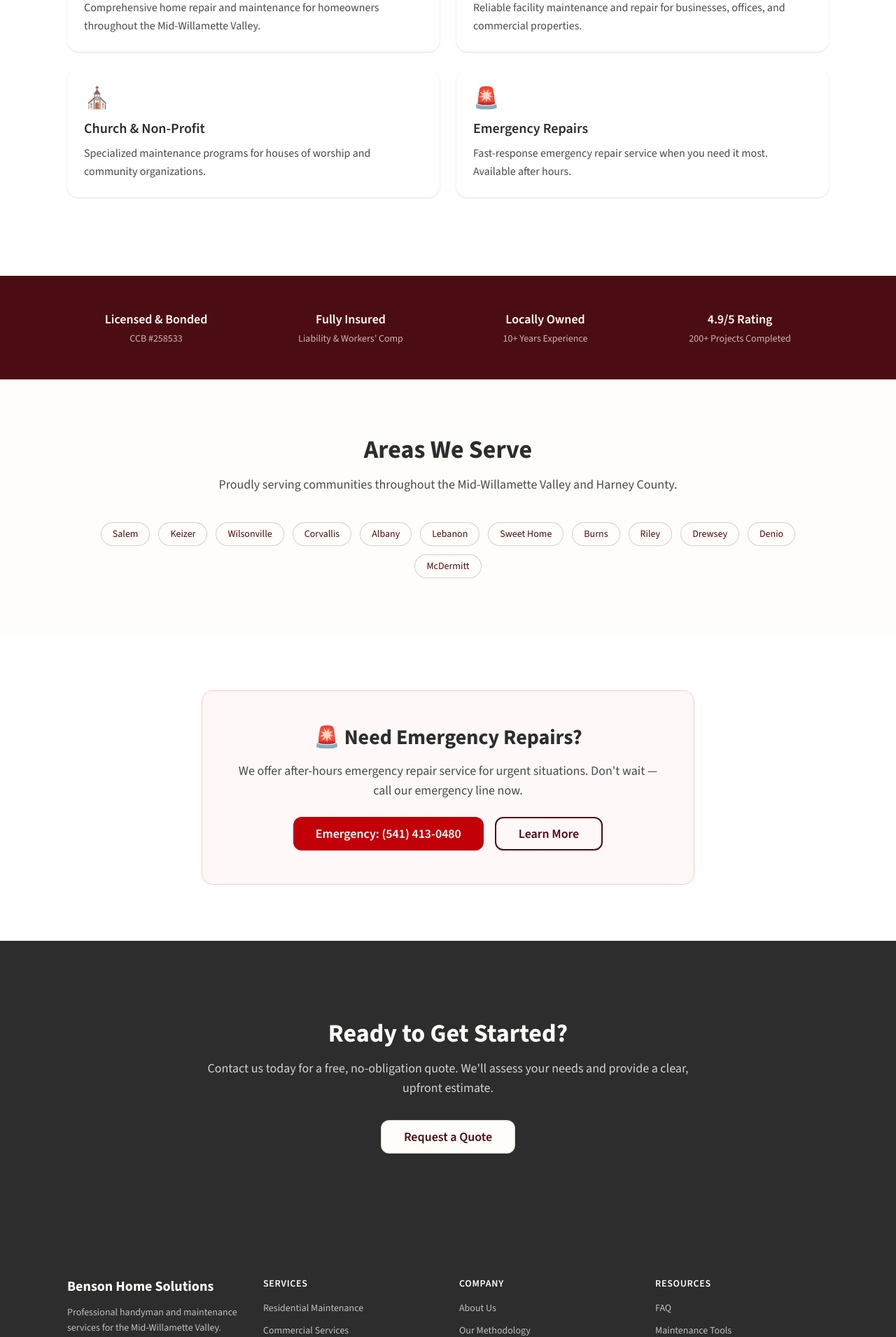
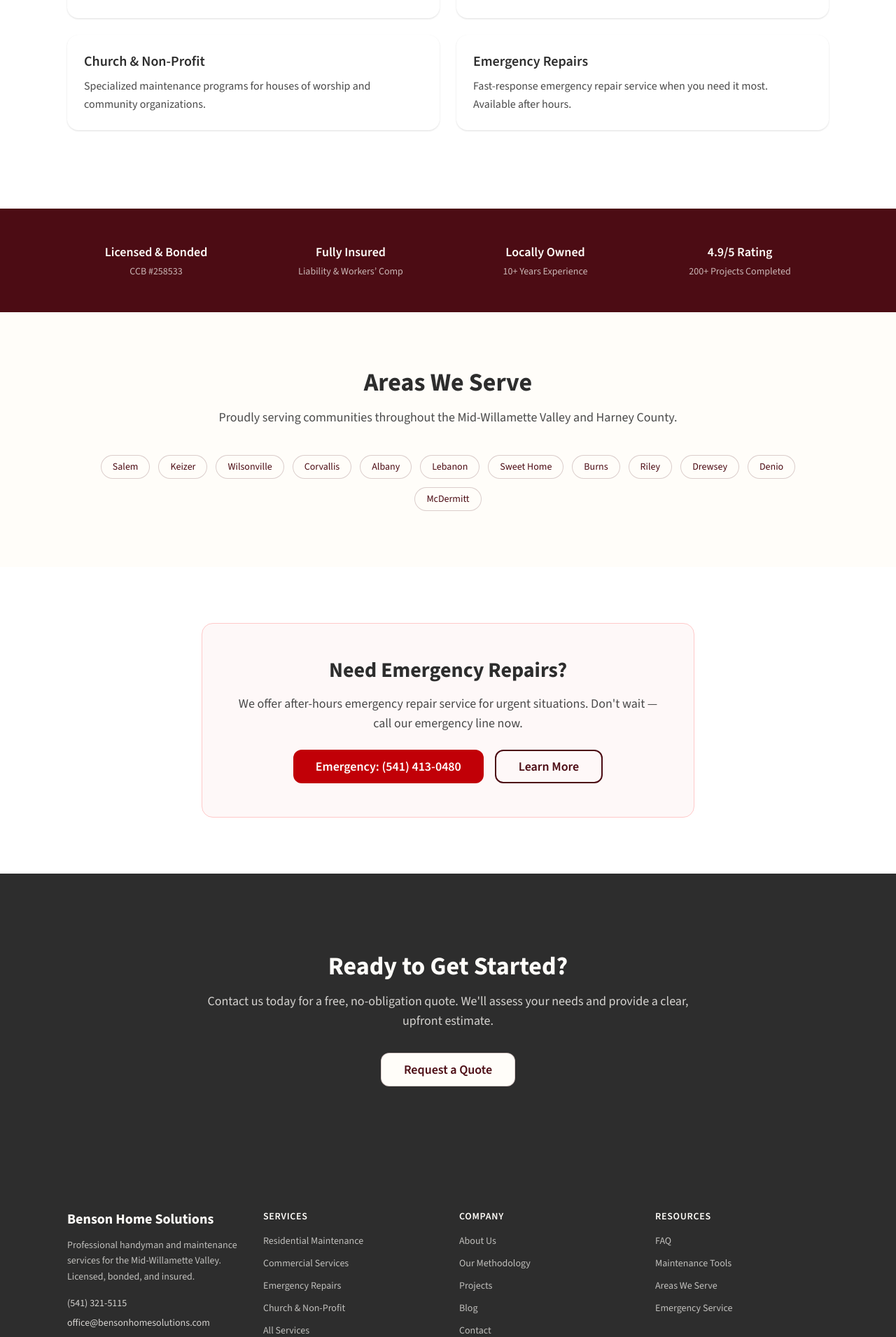
Before and after one commit to elric-cpu/benson-home-solutions-web, a Next.js app: page / in a window 1280 px wide. Shown: the part 1051-2961 px from the top of the page at 70% size. Built offline with nearby package versions, Linux system fonts and the light colour scheme.

Commit message:
fix: remove all emoji from JSX — use plain text only

```diff
--- a/src/app/contact/page.tsx
+++ b/src/app/contact/page.tsx
@@ -94,7 +94,6 @@ export default function ContactPage() {
             <div className="lg:col-span-2">
               {status === 'success' ? (
                 <Card variant="outlined" className="p-8 text-center border-green-200 bg-green-50/50">
-                  <div className="text-4xl mb-4">✅</div>
                   <h2 className="text-2xl font-bold text-charcoal">
                     Message Sent!
                   </h2>
@@ -276,7 +275,7 @@ export default function ContactPage() {
 
               <Card variant="outlined" className="p-6 border-oxblood/20 bg-cream">
                 <h3 className="text-lg font-semibold text-charcoal mb-2">
-                  🚨 Emergency?
+                  Emergency?
                 </h3>
                 <p className="text-sm text-slate mb-4">
                   For urgent repairs, call our after-hours emergency line
--- a/src/app/page.tsx
+++ b/src/app/page.tsx
@@ -15,28 +15,24 @@ const services = [
     description:
       'Comprehensive home repair and maintenance for homeowners throughout the Mid-Willamette Valley.',
     href: '/services/residential-maintenance',
-    icon: '🏠',
   },
   {
     title: 'Commercial Services',
     description:
       'Reliable facility maintenance and repair for businesses, offices, and commercial properties.',
     href: '/services/commercial',
-    icon: '🏢',
   },
   {
     title: 'Church & Non-Profit',
     description:
       'Specialized maintenance programs for houses of worship and community organizations.',
     href: '/services/church-nonprofit',
-    icon: '⛪',
   },
   {
     title: 'Emergency Repairs',
     description:
       'Fast-response emergency repair service when you need it most. Available after hours.',
     href: '/emergency',
-    icon: '🚨',
   },
 ];
 
@@ -100,8 +96,7 @@ export default function HomePage() {
               <Link key={service.title} href={service.href} className="group">
                 <Card hover className="h-full">
                   <CardContent className="p-6">
-                    <span className="text-3xl">{service.icon}</span>
-                    <h3 className="mt-3 text-xl font-semibold text-charcoal group-hover:text-oxblood transition-colors">
+                    <h3 className="text-xl font-semibold text-charcoal group-hover:text-oxblood transition-colors">
                       {service.title}
                     </h3>
                     <p className="mt-2 text-slate leading-relaxed">
@@ -165,7 +160,7 @@ export default function HomePage() {
             className="text-center p-8 md:p-12 border-red-200 bg-red-50/50"
           >
             <h2 className="text-2xl md:text-3xl font-bold">
-              🚨 Need Emergency Repairs?
+              Need Emergency Repairs?
             </h2>
             <p className="mt-4 text-lg text-slate">
               We offer after-hours emergency repair service for urgent
--- a/src/components/layout/Footer.tsx
+++ b/src/components/layout/Footer.tsx
@@ -45,13 +45,13 @@ export function Footer() {
                   href={`tel:${BUSINESS.phone}`}
                   className="block text-cream/80 hover:text-cream transition-colors"
                 >
-                  📞 {BUSINESS.phone}
+                  {BUSINESS.phone}
                 </a>
                 <a
                   href={`mailto:${BUSINESS.email}`}
                   className="block text-cream/80 hover:text-cream transition-colors"
                 >
-                  ✉️ {BUSINESS.email}
+                  {BUSINESS.email}
                 </a>
               </div>
             </div>
--- a/src/components/layout/MobileNav.tsx
+++ b/src/components/layout/MobileNav.tsx
@@ -32,7 +32,7 @@ export function MobileNav({ isOpen, onClose, navigation }: MobileNavProps) {
               href={`tel:${BUSINESS.phone}`}
               className="block px-3 py-2 text-base font-semibold text-oxblood"
             >
-              📞 {BUSINESS.phone}
+              {BUSINESS.phone}
             </a>
             <Link
               href="/contact"
```
